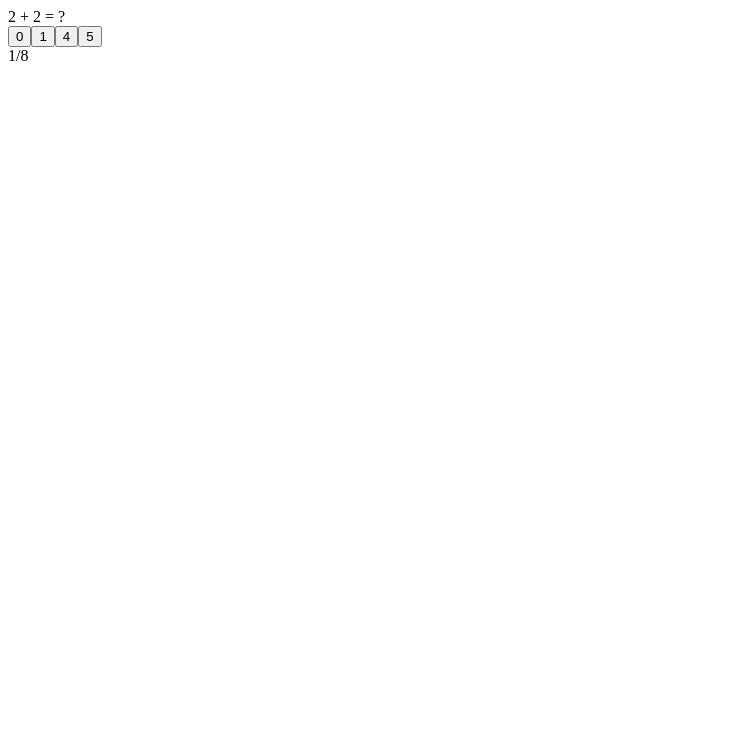
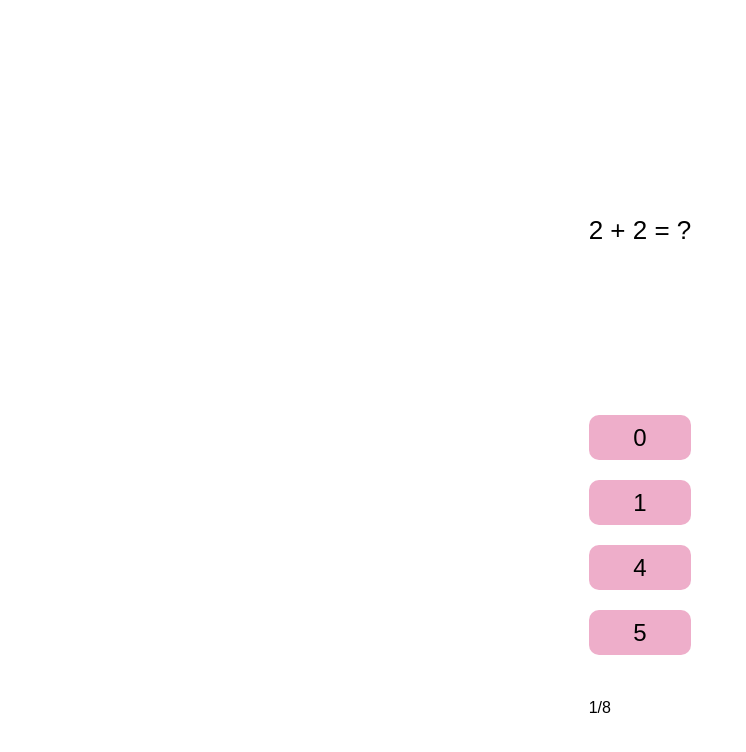
Before and after one commit to Nurai121212/Quiz-Game, a website: page index.html in a window 1280 px wide. Shown: the whole page, without its empty margins (0-746 px from the left). Drawn offline with Linux system fonts and the light colour scheme; a web font is replaced by a local one.

Commit message:
styled quiz

```diff
--- a/index.html
+++ b/index.html
@@ -5,14 +5,14 @@
   <meta http-equiv="X-UA-Compatible" content="IE=edge">
   <meta name="viewport" content="width=device-width, initial-scale=1.0">
   <link rel="shortcut icon" href="imgs/moon.png" type="image/x-icon">
-  <title>Cartoons</title>
+  <title>Quiz Game</title>
   <link rel="stylesheet" href="css/style.min.css">
 </head>
 <body>
   <div class="wrapper">
     <main>
       <div class="quiz-head">
-        <div class="quiz-question">Lorem, ipsum.</div>
+        <p class="quiz-question">Lorem, ipsum.</p>
       </div>
       <div class="quiz-body">
         <div class="buttons">
@@ -23,7 +23,7 @@
         </div>
       </div>
       <div class="quiz-footer">
-        <div class="quiz-page">0/0</div>
+        <p class="quiz-page">0/0</p>
       </div>
     </main>
   </div>
--- a/scss/_normalize.sass
+++ b/scss/_normalize.sass
@@ -38,6 +38,7 @@ body
     -ms-text-size-adjust: 100%
     -moz-text-size-adjust: 100%
     -webkit-text-size-adjust: 100%
+    font-family: 'Anek Odia', sans-serif
 
 body
     overflow-x: hidden
--- a/scss/style.sass
+++ b/scss/style.sass
@@ -0,0 +1,60 @@
+@import url('https://fonts.googleapis.com/css2?family=Anek+Odia:wght@400;500;700&display=swap')
+@import 'normalize'
+
+body
+    display: flex
+    justify-content: center
+    align-items: center
+
+.wrapper
+    width: 100%
+    height: 100%
+    display: flex
+    flex-direction: column
+    justify-content: center
+    align-items: center
+
+.quiz-head
+    width: 100%
+    height: 300px
+    display: flex
+    justify-content: center
+    align-items: center
+
+.quiz-question
+    text-align: center
+    font-size: 26px
+    line-height: 30px
+
+.quiz-body
+    max-width: 450px
+    width: 100%
+    margin-top: 35px
+    display: flex
+    justify-content: center
+    align-items: center
+
+.buttons
+    width: 100%
+    display: flex
+    flex-direction: column
+    gap: 20px
+    justify-content: center
+
+.quiz-button
+    width: 100%
+    min-height: 45px
+    border-radius: 10px
+    background: rgb(238,174,202)
+    font-size: 24px
+    line-height: 30px
+    text-align: center
+    transition: 0.3s
+    &:hover
+        background: #8fa1fe
+
+.quiz-footer
+    margin-top: 40px
+    .quiz-page
+        font-size: 16px
+        line-height: 25px
```
Also changed, not shown: css/style.min.css, 1 other file.
